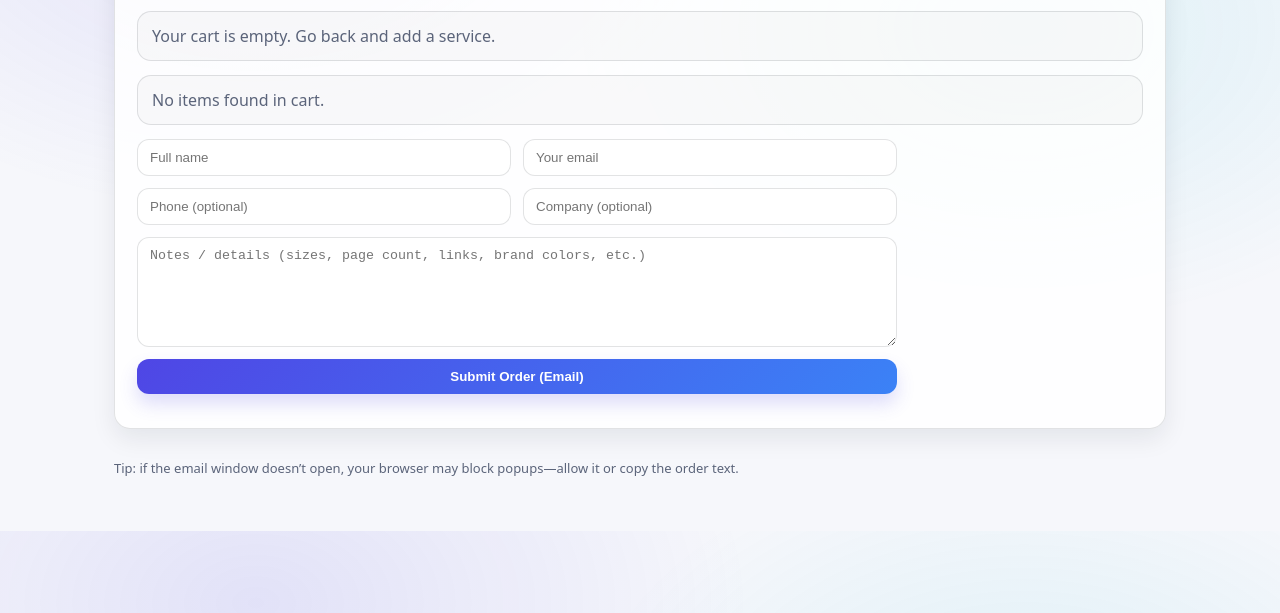
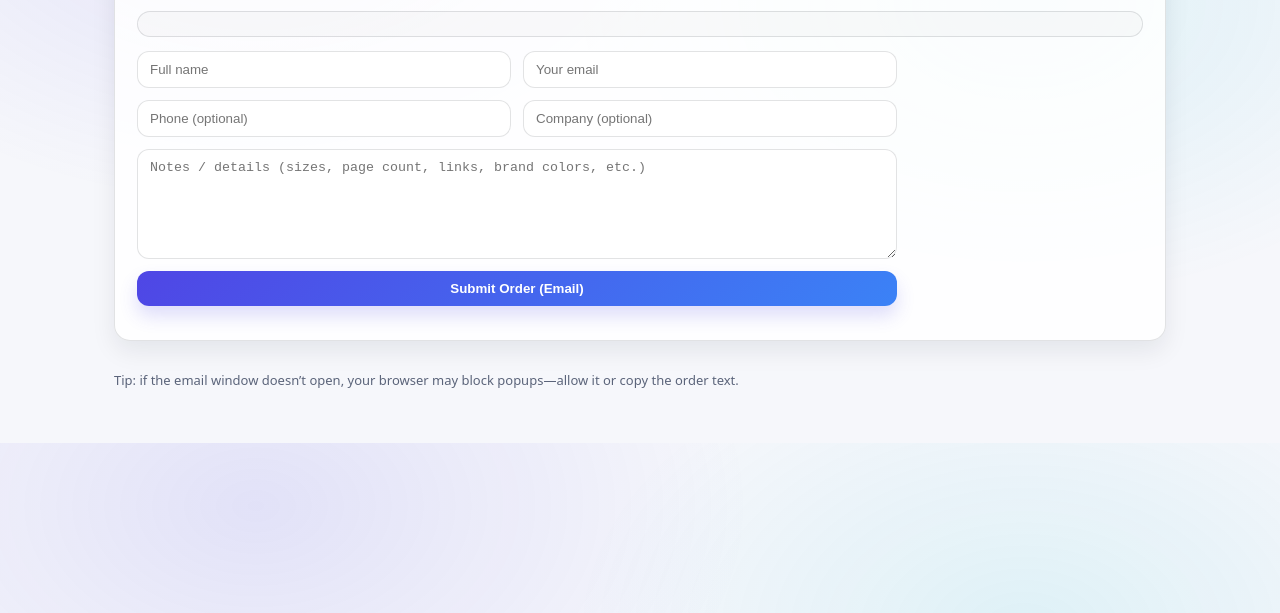
Before and after one commit to asad-khilji/portfolio-website, a plain HTML site: page checkout.html in a window 1280 px wide. Shown: the part 187-800 px from the top of the page. Drawn offline with Linux system fonts and the light colour scheme.

Commit message:
Remove empty cart notice from checkout page
Removed the empty notice div that indicated an empty cart.

```diff
--- a/checkout.html
+++ b/checkout.html
@@ -24,10 +24,6 @@
     <section class="h-card">
       <h1 style="font-size:30px;margin:0 0 6px">Checkout</h1>
       <p>Submit your order details.</p>
-
-      <div class="notice" id="emptyNotice" style="display:none">
-        Your cart is empty. Go back and add a service.
-      </div>
 
       <div id="orderSummary" class="notice" style="margin:14px 0"></div>
 
```
